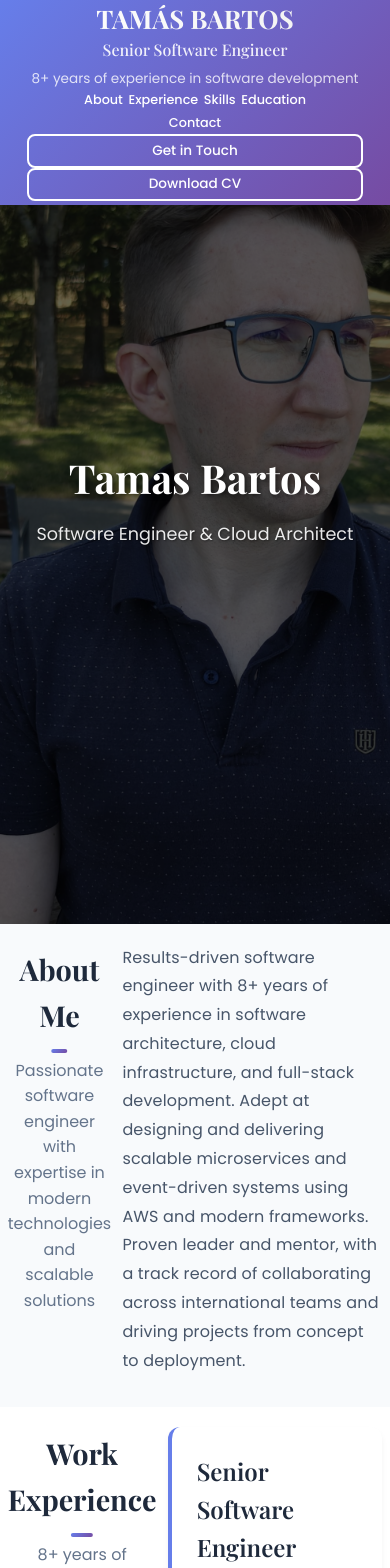
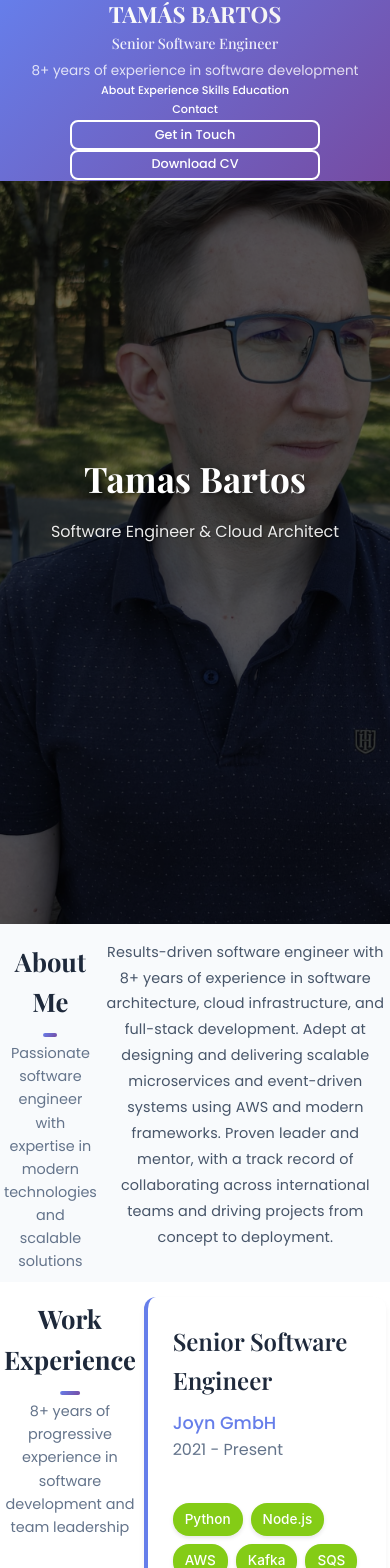
Before and after one commit to battact/cv, a React (Vite) app: page / in a window 390 px wide. Shown: the top 1568 px of the page. Built offline with nearby package versions, Linux system fonts and the light colour scheme.

Commit message:
* improve mobile page

```diff
--- a/src/App.css
+++ b/src/App.css
@@ -1185,6 +1185,131 @@ html {
   .hero-content {
     margin-left: 0;
     text-align: center;
+    padding: 0 2%;
+    max-width: 100%;
+  }
+
+  .hero-title {
+    font-size: 2rem;
+  }
+
+  .hero-subtitle {
+    font-size: 0.9rem;
+  }
+
+  .container {
+    padding: 0 0.5%;
+  }
+
+  .section {
+    padding: 0;
+  }
+
+  .section-content {
+    padding: 3% 0.5% 2% 0.5%;
+    gap: 2%;
+  }
+
+  .section-header {
+    text-align: center;
+    padding: 1% 0;
+  }
+
+  .section-header h2 {
+    font-size: 1.4rem;
+  }
+
+  .section-header p {
+    font-size: 0.8rem;
+    text-align: center;
+  }
+
+  .header {
+    padding: 0.5% 0;
+  }
+
+  .header-content {
+    gap: 1%;
+    justify-content: center;
+    text-align: center;
+  }
+
+  .header-text .name {
+    font-size: 1.2rem;
+  }
+
+  .header-text .title {
+    font-size: 0.8rem;
+  }
+
+  .header-nav {
+    gap: 0.5%;
+    justify-content: center;
+  }
+
+  .nav-link {
+    font-size: 0.6rem;
+    padding: 0.2% 0.3%;
+  }
+
+  .header-actions {
+    flex-direction: column;
+    gap: 0.5%;
+    width: 100%;
+    align-items: center;
+  }
+
+  .btn {
+    width: 80%;
+    max-width: 200px;
+    padding: 0.6% 1%;
+    font-size: 0.7rem;
+  }
+
+  .experience-item,
+  .education-item,
+  .contact-item {
+    padding: 2%;
+  }
+
+  .job-meta,
+  .education-meta {
+    flex-direction: column;
+    gap: 0.3%;
+  }
+
+  .about-text p {
+    font-size: 0.8rem;
+    text-align: center;
+  }
+
+  .skills-icons-grid {
+    grid-template-columns: repeat(3, 1fr);
+    gap: 0.3%;
+  }
+
+  .skill-icon-item {
+    padding: 0.5%;
+    min-height: 45px;
+    min-width: 45px;
+  }
+
+  .skill-icon {
+    width: 35%;
+    height: 35%;
+    min-width: 0.8rem;
+    min-height: 0.8rem;
+  }
+
+  .skill-name {
+    font-size: 0.35rem;
+  }
+}
+
+@media (max-width: 480px) {
+  .hero-content {
+    margin-left: 0;
+    text-align: center;
     padding: 0 3%;
     max-width: 100%;
   }
@@ -1219,6 +1344,11 @@ html {
     font-size: 1.6rem;
   }
 
+  .section-header h2::after {
+    left: 50%;
+    transform: translateX(-50%);
+  }
+
   .section-header p {
     font-size: 0.9rem;
     text-align: center;
@@ -1230,6 +1360,8 @@ html {
 
   .header-content {
     gap: 1%;
+    justify-content: center;
+    text-align: center;
   }
 
   .header-text .name {
@@ -1242,6 +1374,7 @@ html {
 
   .header-nav {
     gap: 0.5%;
+    justify-content: center;
   }
 
   .nav-link {
@@ -1253,12 +1386,13 @@ html {
     flex-direction: column;
     gap: 0.5%;
     width: 100%;
+    align-items: center;
   }
 
   .btn {
-    width: 100%;
-    max-width: 95%;
-    padding: 0.8% 1.2%;
+    width: 85%;
+    max-width: 250px;
+    padding: 0.7% 1.2%;
     font-size: 0.8rem;
   }
 
@@ -1271,12 +1405,12 @@ html {
   .job-meta,
   .education-meta {
     flex-direction: column;
-    gap: 0.3%;
+    gap: 0.4%;
   }
 
   .about-text p {
     font-size: 0.9rem;
-    text-align: left;
+    text-align: center;
   }
 
   .skills-icons-grid {
@@ -1286,144 +1420,19 @@ html {
 
   .skill-icon-item {
     padding: 1%;
-    min-height: 50px;
-    min-width: 50px;
+    min-height: 55px;
+    min-width: 55px;
   }
 
   .skill-icon {
     width: 40%;
     height: 40%;
-    min-width: 1rem;
-    min-height: 1rem;
+    min-width: 1.1rem;
+    min-height: 1.1rem;
   }
 
   .skill-name {
-    font-size: 0.4rem;
-  }
-}
-
-@media (max-width: 480px) {
-  .hero-content {
-    margin-left: 0;
-    text-align: center;
-    padding: 0 4%;
-    max-width: 100%;
-  }
-
-  .hero-title {
-    font-size: 2.5rem;
-  }
-
-  .hero-subtitle {
-    font-size: 1.1rem;
-  }
-
-  .container {
-    padding: 0 2%;
-  }
-
-  .section {
-    padding: 0;
-  }
-
-  .section-content {
-    padding: 5% 2% 3% 2%;
-    gap: 3%;
-  }
-
-  .section-header {
-    text-align: center;
-    padding: 2% 0;
-  }
-
-  .section-header h2 {
-    font-size: 1.8rem;
-  }
-
-  .section-header h2::after {
-    left: 50%;
-    transform: translateX(-50%);
-  }
-
-  .section-header p {
-    font-size: 1rem;
-    text-align: center;
-  }
-
-  .header {
-    padding: 1% 0;
-  }
-
-  .header-content {
-    gap: 2%;
-  }
-
-  .header-text .name {
-    font-size: 1.6rem;
-  }
-
-  .header-text .title {
-    font-size: 1rem;
-  }
-
-  .header-nav {
-    gap: 1%;
-  }
-
-  .nav-link {
-    font-size: 0.8rem;
-    padding: 0.4% 0.6%;
-  }
-
-  .header-actions {
-    flex-direction: column;
-    gap: 0.8%;
-    width: 100%;
-  }
-
-  .btn {
-    width: 100%;
-    max-width: 90%;
-    padding: 1% 1.6%;
-  }
-
-  .experience-item,
-  .education-item,
-  .contact-item {
-    padding: 3%;
-  }
-
-  .job-meta,
-  .education-meta {
-    flex-direction: column;
-    gap: 0.5%;
-  }
-
-  .about-text p {
-    font-size: 1rem;
-    text-align: left;
-  }
-
-  .skills-icons-grid {
-    grid-template-columns: repeat(3, 1fr);
-    gap: 0.6%;
-  }
-
-  .skill-icon-item {
-    padding: 2%;
-    min-height: 60px;
-    min-width: 60px;
-  }
-
-  .skill-icon {
-    width: 45%;
-    height: 45%;
-    min-width: 1.3rem;
-    min-height: 1.3rem;
-  }
-
-  .skill-name {
-    font-size: 0.5rem;
+    font-size: 0.45rem;
   }
 }
 
```
